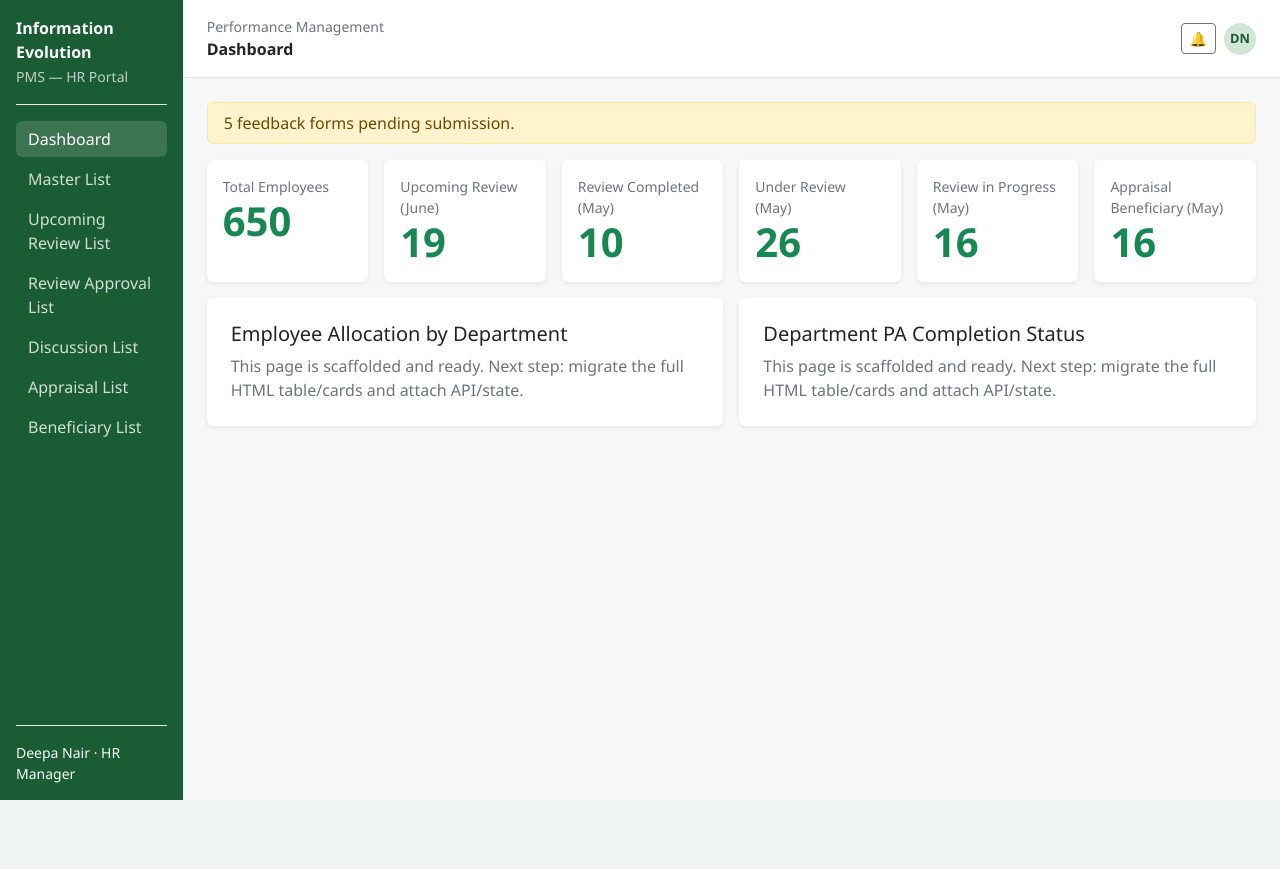
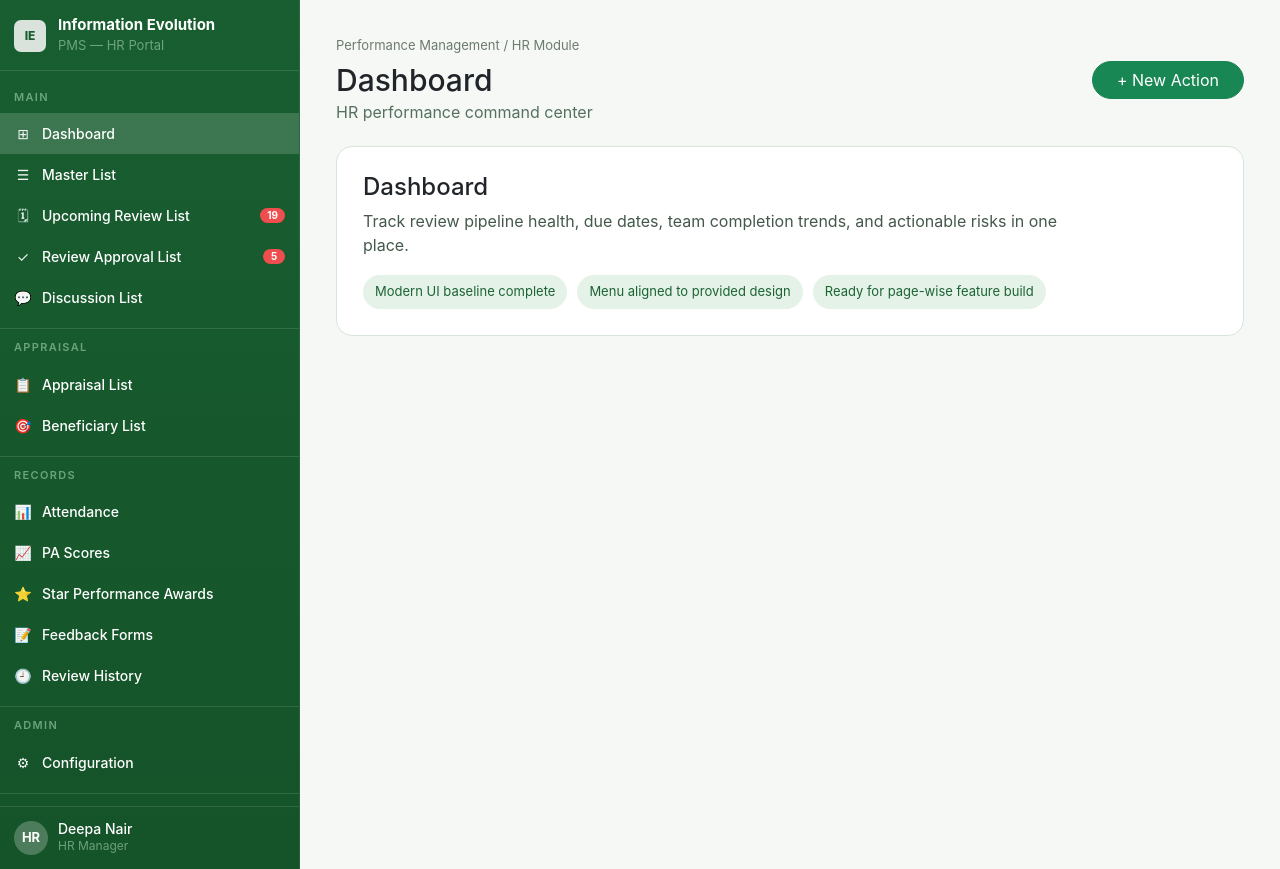
Before and after one commit to vishnukumar0105/PMS, a React (Vite) app: page / in a window 1280 px wide. Before the commit the page ends 800 px from the top, so only its background shows below. Built offline with nearby package versions, Linux system fonts and the light colour scheme.

Commit message:
Redesign HR module UI with modern sidebar-driven layout

```diff
--- a/src/App.jsx
+++ b/src/App.jsx
@@ -1,97 +1,179 @@
-import { useMemo, useState } from 'react';
+import { useState } from 'react';
 
-const menu = [
-  { key: 'dashboard', label: 'Dashboard' },
-  { key: 'master', label: 'Master List' },
-  { key: 'upcoming', label: 'Upcoming Review List' },
-  { key: 'approval', label: 'Review Approval List' },
-  { key: 'discussion', label: 'Discussion List' },
-  { key: 'appraisal', label: 'Appraisal List' },
-  { key: 'beneficiary', label: 'Beneficiary List' }
+const menuSections = [
+  {
+    title: 'MAIN',
+    items: [
+      { key: 'dashboard', icon: '⊞', label: 'Dashboard' },
+      { key: 'master-list', icon: '☰', label: 'Master List' },
+      { key: 'upcoming-review-list', icon: '🗓', label: 'Upcoming Review List', badge: 19 },
+      { key: 'review-approval-list', icon: '✓', label: 'Review Approval List', badge: 5 },
+      { key: 'discussion-list', icon: '💬', label: 'Discussion List' }
+    ]
+  },
+  {
+    title: 'APPRAISAL',
+    items: [
+      { key: 'appraisal-list', icon: '📋', label: 'Appraisal List' },
+      { key: 'beneficiary-list', icon: '🎯', label: 'Beneficiary List' }
+    ]
+  },
+  {
+    title: 'RECORDS',
+    items: [
+      { key: 'attendance', icon: '📊', label: 'Attendance' },
+      { key: 'pa-scores', icon: '📈', label: 'PA Scores' },
+      { key: 'star-performance-awards', icon: '⭐', label: 'Star Performance Awards' },
+      { key: 'feedback-forms', icon: '📝', label: 'Feedback Forms' },
+      { key: 'review-history', icon: '🕘', label: 'Review History' }
+    ]
+  },
+  {
+    title: 'ADMIN',
+    items: [{ key: 'configuration', icon: '⚙', label: 'Configuration' }]
+  }
 ];
 
-const metrics = [
-  ['Total Employees', '650'],
-  ['Upcoming Review (June)', '19'],
-  ['Review Completed (May)', '10'],
-  ['Under Review (May)', '26'],
-  ['Review in Progress (May)', '16'],
-  ['Appraisal Beneficiary (May)', '16']
-];
-
-function Placeholder({ title }) {
-  return (
-    <div className="card p-4 shadow-sm border-0">
-      <h5 className="mb-2">{title}</h5>
-      <p className="text-secondary mb-0">
-        This page is scaffolded and ready. Next step: migrate the full HTML table/cards and attach API/state.
-      </p>
-    </div>
-  );
+const pageContent = {
+  dashboard: {
+    title: 'Dashboard',
+    subtitle: 'HR performance command center',
+    description:
+      'Track review pipeline health, due dates, team completion trends, and actionable risks in one place.'
+  },
+  'master-list': {
+    title: 'Master List',
+    subtitle: 'Employee profile index',
+    description: 'Search and maintain employee appraisal records, review cycle metadata, and hierarchy mapping.'
+  },
+  'upcoming-review-list': {
+    title: 'Upcoming Review List',
+    subtitle: 'Review schedule planner',
+    description: 'View upcoming due dates and launch review workflow actions for selected employees.'
+  },
+  'review-approval-list': {
+    title: 'Review Approval List',
+    subtitle: 'Approval queue monitor',
+    description: 'Manage pending approvals, feedback dispatch status, and escalation timelines.'
+  },
+  'discussion-list': {
+    title: 'Discussion List',
+    subtitle: 'Discussion tracking',
+    description: 'Schedule review discussions, track outcomes, and capture HR comments and decisions.'
+  },
+  'appraisal-list': {
+    title: 'Appraisal List',
+    subtitle: 'Compensation recommendations',
+    description: 'Prepare finalized recommendations and send eligible records to CPO for approval.'
+  },
+  'beneficiary-list': {
+    title: 'Beneficiary List',
+    subtitle: 'Approved benefit roster',
+    description: 'Track approved increments, communication status, and acknowledgement submission.'
+  },
+  attendance: {
+    title: 'Attendance',
+    subtitle: 'Attendance intelligence',
+    description: 'Monitor attendance trends and identify review-impacting threshold violations.'
+  },
+  'pa-scores': {
+    title: 'PA Scores',
+    subtitle: 'Performance trend analysis',
+    description: 'Analyze PA trajectory by team, cycle, and employee-level ranking movement.'
+  },
+  'star-performance-awards': {
+    title: 'Star Performance Awards',
+    subtitle: 'Recognition ledger',
+    description: 'Review monthly recognition awards and their supporting appraisal context.'
+  },
+  'feedback-forms': {
+    title: 'Feedback Forms',
+    subtitle: 'Template and submission hub',
+    description: 'Manage form templates, completion rates, and reminder actions for active cycles.'
+  },
+  'review-history': {
+    title: 'Review History',
+    subtitle: 'Historical review archive',
+    description: 'Access complete appraisal chronology with scores, outcomes, and acknowledgement records.'
+  },
+  configuration: {
+    title: 'Configuration',
+    subtitle: 'HR policy controls',
+    description: 'Configure probation and review-cycle policy settings for future appraisals.'
   }
+};
 
 export default function App() {
-  const [page, setPage] = useState('dashboard');
-  const title = useMemo(() => menu.find((m) => m.key === page)?.label ?? 'Dashboard', [page]);
+  const [activePage, setActivePage] = useState('dashboard');
+  const current = pageContent[activePage];
 
   return (
-    <div className="app-shell d-flex">
-      <aside className="sidebar p-3 d-flex flex-column">
-        <div className="brand mb-3 pb-3 border-bottom border-light-subtle">
-          <div className="fw-bold text-white">Information Evolution</div>
-          <small className="text-light opacity-75">PMS — HR Portal</small>
+    <div className="hr-app">
+      <aside className="hr-sidebar">
+        <div className="hr-brand">
+          <div className="hr-logo">IE</div>
+          <div>
+            <h1>Information Evolution</h1>
+            <p>PMS — HR Portal</p>
+          </div>
         </div>
 
-        <nav className="d-grid gap-1">
-          {menu.map((item) => (
+        <div className="hr-menu-wrap">
+          {menuSections.map((section) => (
+            <section key={section.title} className="hr-menu-section">
+              <p className="hr-menu-title">{section.title}</p>
+              <nav>
+                {section.items.map((item) => (
                   <button
                     key={item.key}
-              className={`btn text-start sidebar-btn ${item.key === page ? 'active' : ''}`}
-              onClick={() => setPage(item.key)}
+                    type="button"
+                    className={`hr-menu-item ${activePage === item.key ? 'active' : ''}`}
+                    onClick={() => setActivePage(item.key)}
                   >
-              {item.label}
+                    <span className="hr-menu-icon" aria-hidden="true">
+                      {item.icon}
+                    </span>
+                    <span className="hr-menu-label">{item.label}</span>
+                    {item.badge ? <span className="hr-menu-badge">{item.badge}</span> : null}
                   </button>
                 ))}
               </nav>
+            </section>
+          ))}
+        </div>
 
-        <div className="mt-auto text-light small pt-3 border-top border-light-subtle">Deepa Nair · HR Manager</div>
+        <footer className="hr-user">
+          <div className="hr-user-avatar">HR</div>
+          <div>
+            <h2>Deepa Nair</h2>
+            <p>HR Manager</p>
+          </div>
+        </footer>
       </aside>
 
-      <main className="main-panel flex-grow-1 d-flex flex-column">
-        <header className="bg-white border-bottom px-4 py-3 d-flex justify-content-between align-items-center">
+      <main className="hr-main">
+        <div className="hr-main-inner container-fluid">
+          <div className="hr-top-row">
             <div>
-            <div className="text-secondary small">Performance Management</div>
-            <div className="fw-semibold">{title}</div>
+              <p className="hr-breadcrumb">Performance Management / HR Module</p>
+              <h3>{current.title}</h3>
+              <p className="hr-subtitle">{current.subtitle}</p>
             </div>
-          <div className="d-flex align-items-center gap-2">
-            <button className="btn btn-outline-secondary btn-sm">🔔</button>
-            <div className="avatar">DN</div>
+            <button type="button" className="btn btn-success px-4 rounded-pill">
+              + New Action
+            </button>
           </div>
-        </header>
 
-        <section className="p-4 overflow-auto">
-          {page === 'dashboard' ? (
-            <>
-              <div className="alert alert-warning py-2">5 feedback forms pending submission.</div>
-              <div className="row g-3 mb-3">
-                {metrics.map(([label, val]) => (
-                  <div key={label} className="col-md-4 col-xl-2">
-                    <div className="card border-0 shadow-sm p-3 h-100">
-                      <div className="small text-secondary">{label}</div>
-                      <div className="display-6 text-success fw-semibold">{val}</div>
+          <div className="hr-placeholder-card">
+            <h4>{current.title}</h4>
+            <p>{current.description}</p>
+            <div className="hr-chip-row">
+              <span className="hr-chip">Modern UI baseline complete</span>
+              <span className="hr-chip">Menu aligned to provided design</span>
+              <span className="hr-chip">Ready for page-wise feature build</span>
             </div>
           </div>
-                ))}
         </div>
-              <div className="row g-3">
-                <div className="col-lg-6"><Placeholder title="Employee Allocation by Department" /></div>
-                <div className="col-lg-6"><Placeholder title="Department PA Completion Status" /></div>
-              </div>
-            </>
-          ) : (
-            <Placeholder title={title} />
-          )}
-        </section>
       </main>
     </div>
   );
--- a/src/styles.css
+++ b/src/styles.css
@@ -1,46 +1,230 @@
 :root {
-  --green-dark: #1a5c33;
-  --surface: #f1f5f2;
+  --sidebar: #185e30;
+  --sidebar-strong: #155329;
+  --sidebar-divider: rgba(255, 255, 255, 0.12);
+  --active-bg: rgba(255, 255, 255, 0.16);
+  --text-main: #ffffff;
+  --text-muted: rgba(255, 255, 255, 0.72);
+  --section: rgba(168, 217, 183, 0.58);
+  --badge: #ef4e4e;
+}
+
+* {
+  box-sizing: border-box;
 }
 
 body {
   margin: 0;
-  font-family: 'Segoe UI', system-ui, sans-serif;
-  background: var(--surface);
+  font-family: 'Inter', 'Segoe UI', system-ui, -apple-system, sans-serif;
+  background: #f5f8f5;
 }
 
-#root, .app-shell {
+.hr-app {
   min-height: 100vh;
+  display: flex;
 }
 
-.sidebar {
-  width: 260px;
-  background: var(--green-dark);
+.hr-sidebar {
+  width: 300px;
+  background: linear-gradient(180deg, var(--sidebar) 0%, var(--sidebar-strong) 100%);
+  color: var(--text-main);
+  display: flex;
+  flex-direction: column;
+  border-right: 1px solid rgba(255, 255, 255, 0.08);
 }
 
-.sidebar-btn {
-  color: rgba(255, 255, 255, 0.8) !important;
-  border: 0;
+.hr-brand {
+  display: flex;
+  align-items: center;
+  gap: 12px;
+  padding: 16px 14px 14px;
+  border-bottom: 1px solid var(--sidebar-divider);
 }
 
-.sidebar-btn:hover,
-.sidebar-btn.active {
-  color: #fff !important;
-  background: rgba(255, 255, 255, 0.15);
+.hr-logo {
+  width: 32px;
+  height: 32px;
+  border-radius: 7px;
+  background: #d9e3dc;
+  color: #185e30;
+  font-weight: 800;
+  font-size: 12px;
+  display: grid;
+  place-items: center;
 }
 
-.main-panel {
-  background: #f5f8f6;
+.hr-brand h1 {
+  margin: 0;
+  font-size: 15px;
+  line-height: 1.2;
+  font-weight: 700;
 }
 
-.avatar {
-  width: 32px;
-  height: 32px;
-  background: #d2e6d8;
-  color: #1a5c33;
+.hr-brand p {
+  margin: 2px 0 0;
+  font-size: 13px;
+  color: var(--section);
+}
+
+.hr-menu-wrap {
+  flex: 1;
+  overflow-y: auto;
+  padding: 8px 0 12px;
+}
+
+.hr-menu-section {
+  border-bottom: 1px solid var(--sidebar-divider);
+  padding: 10px 0;
+}
+
+.hr-menu-title {
+  margin: 0;
+  font-size: 11px;
+  letter-spacing: 0.12em;
+  color: var(--section);
+  padding: 0 14px 8px;
+  font-weight: 600;
+}
+
+.hr-menu-item {
+  width: 100%;
+  border: 0;
+  background: transparent;
+  color: var(--text-main);
+  display: flex;
+  align-items: center;
+  gap: 10px;
+  font-size: 14px;
+  padding: 10px 14px;
+  cursor: pointer;
+  text-align: left;
+  transition: 0.2s;
+}
+
+.hr-menu-item:hover {
+  background: rgba(255, 255, 255, 0.1);
+}
+
+.hr-menu-item.active {
+  background: var(--active-bg);
+}
+
+.hr-menu-icon {
+  width: 18px;
+  font-size: 14px;
+  text-align: center;
+  opacity: 0.95;
+}
+
+.hr-menu-label {
+  font-size: 14px;
+  font-weight: 500;
+}
+
+.hr-menu-badge {
+  margin-left: auto;
+  min-width: 22px;
+  padding: 2px 7px;
+  border-radius: 999px;
+  background: var(--badge);
+  color: #fff;
+  font-size: 10px;
+  font-weight: 700;
+  line-height: 1.15;
+  text-align: center;
+}
+
+.hr-user {
+  border-top: 1px solid var(--sidebar-divider);
+  padding: 14px;
+  display: flex;
+  gap: 10px;
+  align-items: center;
+}
+
+.hr-user-avatar {
+  width: 34px;
+  height: 34px;
   border-radius: 50%;
+  background: rgba(255, 255, 255, 0.24);
   display: grid;
   place-items: center;
+  font-size: 13px;
   font-weight: 700;
-  font-size: 0.8rem;
 }
+
+.hr-user h2 {
+  margin: 0;
+  font-size: 14px;
+}
+
+.hr-user p {
+  margin: 0;
+  font-size: 12px;
+  color: var(--section);
+}
+
+.hr-main {
+  flex: 1;
+  background: #f5f8f5;
+}
+
+.hr-main-inner {
+  padding: 36px;
+}
+
+.hr-top-row {
+  display: flex;
+  justify-content: space-between;
+  align-items: center;
+  gap: 20px;
+  margin-bottom: 22px;
+}
+
+.hr-breadcrumb {
+  margin: 0;
+  color: #6d7b6f;
+  font-size: 13px;
+}
+
+.hr-top-row h3 {
+  margin: 6px 0 2px;
+  font-size: 30px;
+}
+
+.hr-subtitle {
+  margin: 0;
+  color: #567060;
+}
+
+.hr-placeholder-card {
+  background: #fff;
+  border-radius: 16px;
+  padding: 26px;
+  border: 1px solid #d8e5db;
+}
+
+.hr-placeholder-card h4 {
+  margin-top: 0;
+  font-size: 24px;
+}
+
+.hr-placeholder-card p {
+  color: #44594b;
+  max-width: 720px;
+}
+
+.hr-chip-row {
+  display: flex;
+  flex-wrap: wrap;
+  gap: 10px;
+  margin-top: 18px;
+}
+
+.hr-chip {
+  font-size: 13px;
+  padding: 7px 12px;
+  border-radius: 999px;
+  background: #e4f2e8;
+  color: #1d6334;
+}
```
Lines whose indentation alone changed are shown as unchanged.
